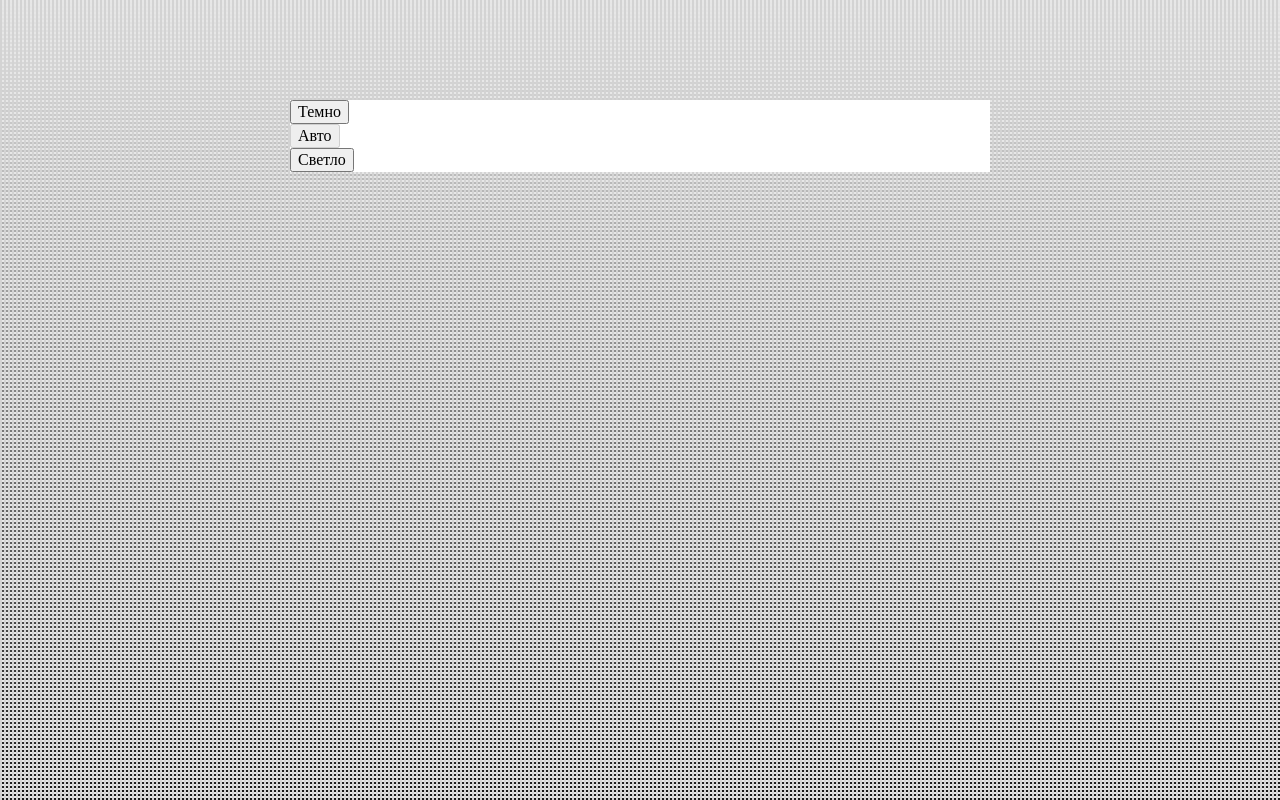
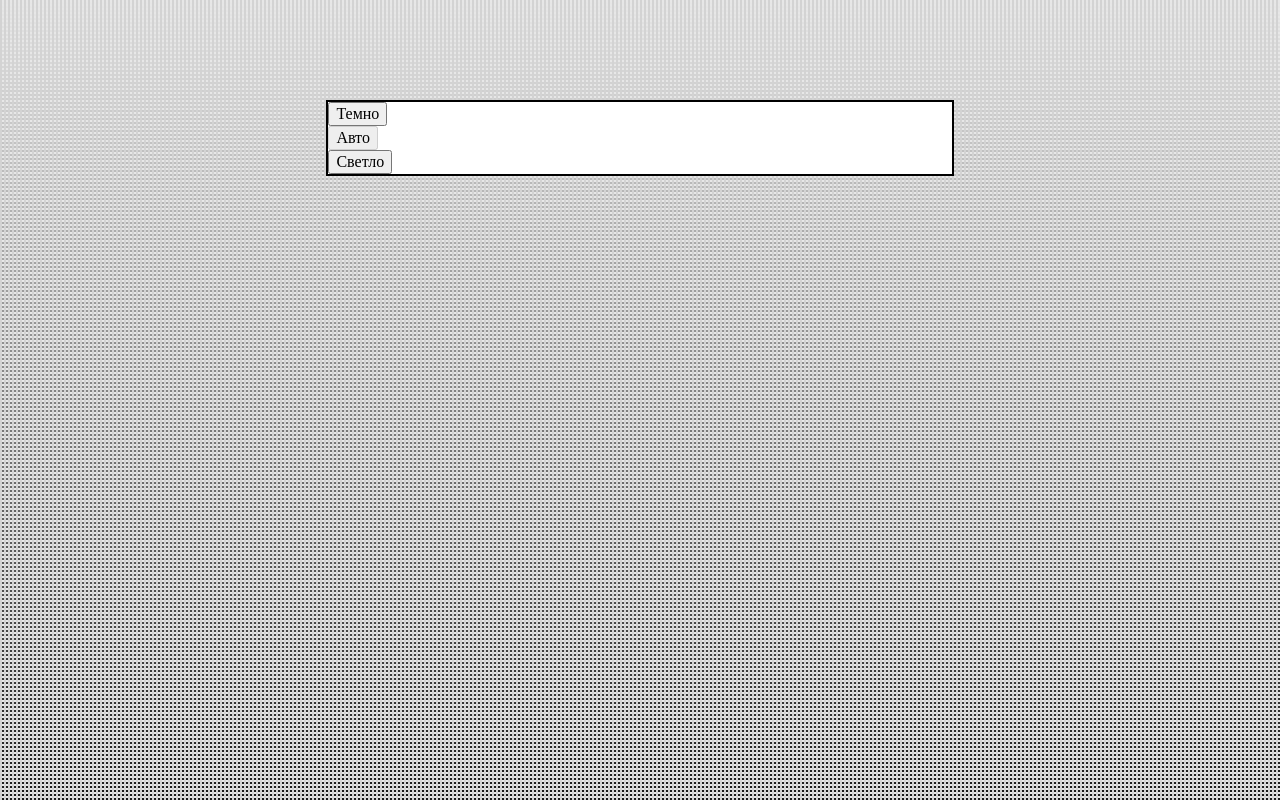
Before and after one commit to Viktor-webdev/zakrivayuschiy-teg-f, a website: page index.html in a window 1280 px wide. Drawn offline with Linux system fonts and the light colour scheme.

Commit message:
верстка хэдэра

```diff
--- a/index.html
+++ b/index.html
@@ -15,7 +15,7 @@
     <script src="./scripts/set-theme.js"></script>
   </head>
   <body class="page">
-    <header class="header">
+    <header class="header content">
       <nav class="theme-menu header__theme-menu">
         <!-- Не меняйте разметку этого списка, иначе скрипты перестанут работать -->
         <ul class="theme-menu__list">
--- a/styles/style.css
+++ b/styles/style.css
@@ -15,7 +15,9 @@
 */
 
 .page {
-  min-inline-size: 320px;
+  max-width: 1440px;
+  margin: 100px auto 0;
+  min-width: 320px;
   /*min-block-size: 100dvb;*/
   background-image: repeating-linear-gradient(
       to right,
@@ -32,14 +34,18 @@
       var(--gradient-col-primary) 0.01%,
       var(--gradient-col-secondary)
     );
-
   background-size: cover;
   background-attachment: fixed;
   color: var(--accent-color);
 }
 
 .header {
+  border: 2px solid var(--accent-color);
   background-color: var(--bg-color);
-  max-width: 700px;
-  margin: 100px auto 0;
 }
+
+.content {
+  width: var(--main-width);
+  margin: 0 auto;
+  /*outline: 1px solid deeppink;*/
+}
--- a/styles/variables.css
+++ b/styles/variables.css
@@ -5,5 +5,5 @@
   --gradient-row: #d3d3d3;
   --gradient-col-primary: #e7e7e7;
   --gradient-col-secondary: #1a1a1a;
-  --background-image: 1;
+  --main-width: clamp(375px, 49%, 700px);
 }
```
